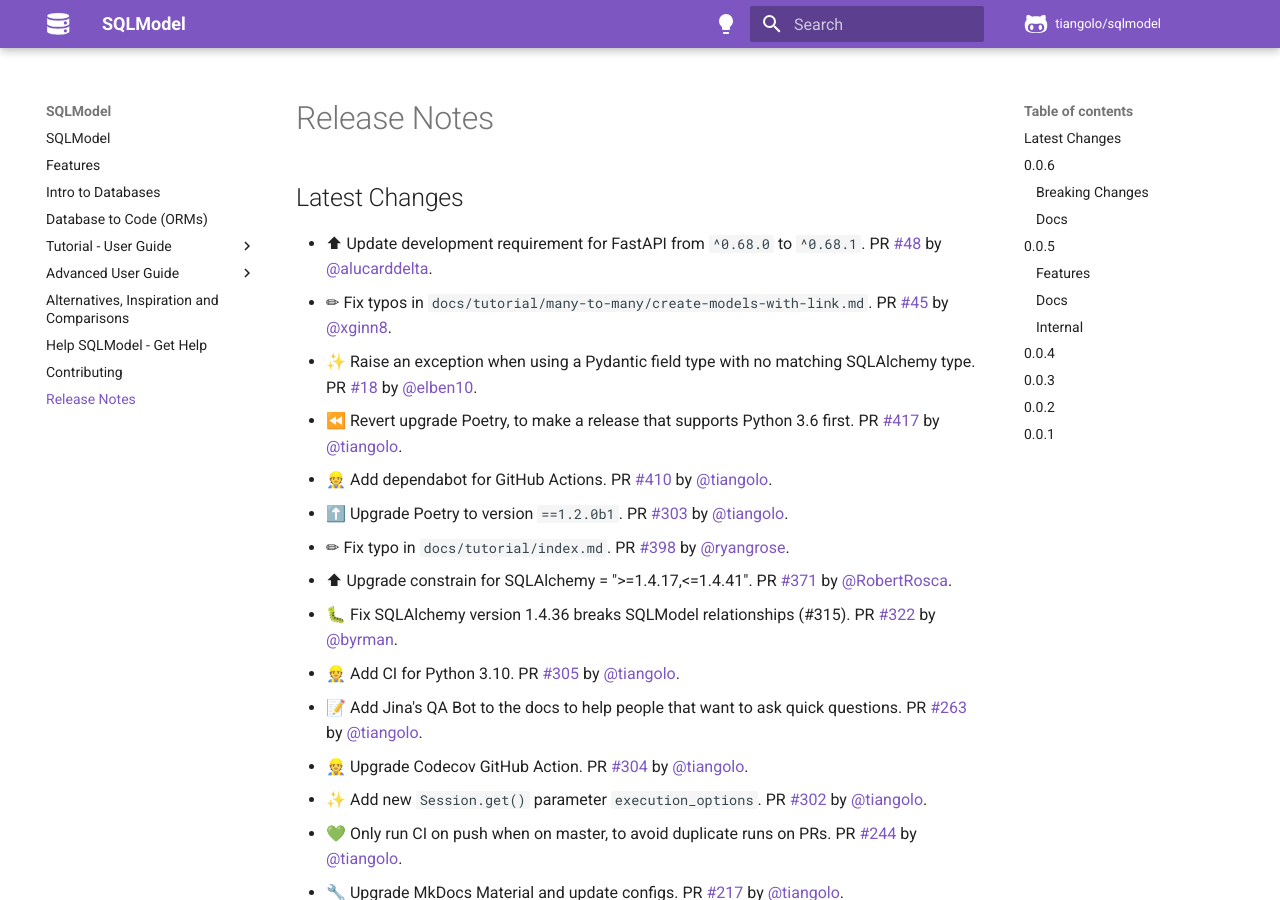
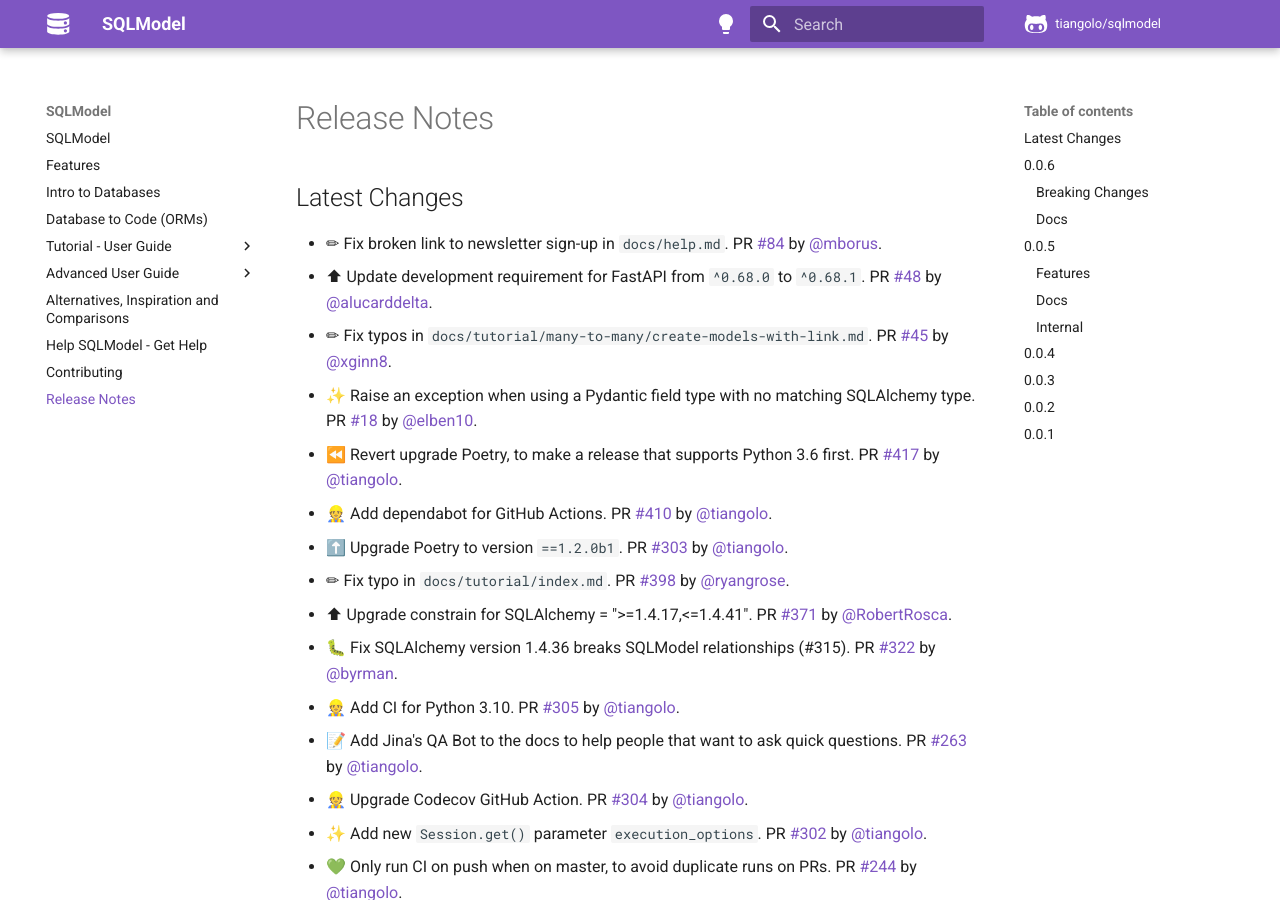
Before and after one commit to sztrakabalint/fastapi-sqlmodel, an MkDocs documentation site: the page built from docs/release-notes.md, in a window 1280 px wide and 900 px high. Built offline with MkDocs 1.6.1 and Material for MkDocs 9.7.7, drawn with Linux system fonts in a browser that asks for light colours; comment, search, counter and statistics services are not loaded.

Commit message:
📝 Update release notes

```diff
--- a/docs/release-notes.md
+++ b/docs/release-notes.md
@@ -2,6 +2,7 @@
 
 ## Latest Changes
 
+* ✏ Fix broken link to newsletter sign-up in `docs/help.md`. PR [#84](https://github.com/tiangolo/sqlmodel/pull/84) by [@mborus](https://github.com/mborus).
 * ⬆ Update development requirement for FastAPI from `^0.68.0` to `^0.68.1`. PR [#48](https://github.com/tiangolo/sqlmodel/pull/48) by [@alucarddelta](https://github.com/alucarddelta).
 * ✏ Fix typos in `docs/tutorial/many-to-many/create-models-with-link.md`. PR [#45](https://github.com/tiangolo/sqlmodel/pull/45) by [@xginn8](https://github.com/xginn8).
 * ✨ Raise an exception when using a Pydantic field type with no matching SQLAlchemy type. PR [#18](https://github.com/tiangolo/sqlmodel/pull/18) by [@elben10](https://github.com/elben10).
```
